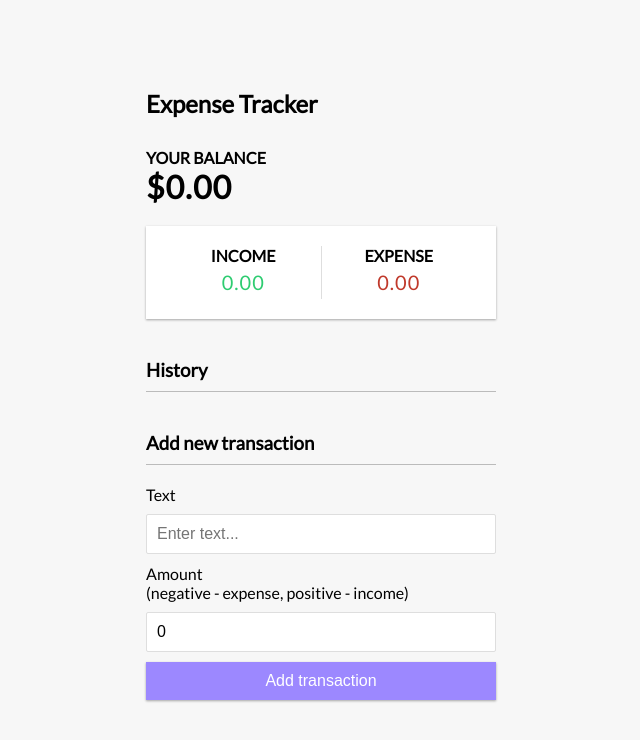
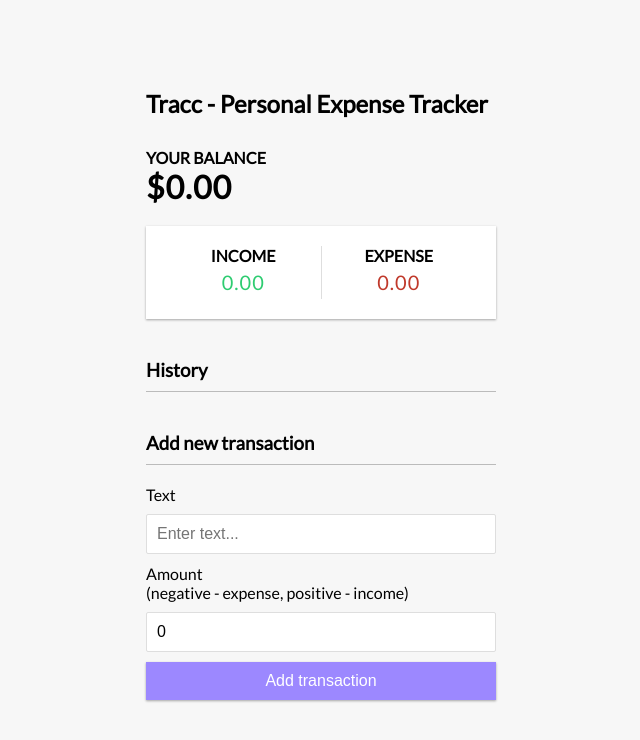
Before and after one commit to Megha-Pathak/Tracc, a React (Create React App) app: page / in a window 1280 px wide. Shown: the top 740 px of the page, without its empty margins (319-959 px from the left). Built offline with nearby package versions, Linux system fonts and the light colour scheme; the HTML template or start-up script is replaced by a standard one.

Commit message:
update Header.js

```diff
--- a/src/components/Header.js
+++ b/src/components/Header.js
@@ -3,7 +3,7 @@ import React from 'react'
 export const Header = () => {
   return (
     <h2>
-      Expense Tracker
+      Tracc - Personal Expense Tracker
     </h2>
   )
 }
```
